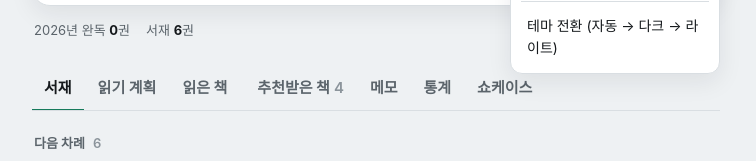
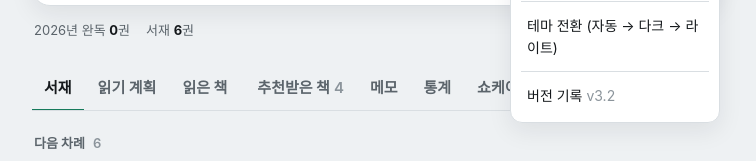
Before and after one commit to syrano15/chaekgalpi, a plain HTML site: page index.html in a window 1280 px wide. Both pictures are taken after a click on the button "메뉴". Shown: the part 314-475 px from the top of the page, without its empty margins (264-1020 px from the left). Drawn offline with Linux system fonts and the light colour scheme; a web font is replaced by a local one.

Commit message:
책갈피 v3.2 — 버전 기록
- 메뉴에 버전 기록 추가 (v1.0~v3.2)
- v3.1 도서관 대출 상태, v3.2 읽기 계획 탭

Co-Authored-By: Claude Opus 5.5 <noreply@anthropic.com>
Claude-Session: https://claude.ai/code/session_015scnUXsoKXeFVtQhWqD6N2

```diff
--- a/index.html
+++ b/index.html
@@ -232,6 +232,11 @@ mark{background:color-mix(in srgb,var(--accent) 40%,transparent);color:inherit;b
 
 /* dialogs */
 dialog{border:0;padding:0;background:transparent;color:var(--text);max-width:560px;width:calc(100% - 24px)}
+.changelog section{padding:10px 0;border-bottom:1px solid var(--line)}
+.changelog section:last-child{border-bottom:0}
+.changelog h4{margin:0 0 6px;font-size:15px}
+.changelog h4 small{color:var(--faint);font-weight:600;font-size:12px;margin-left:6px}
+.changelog ul{margin:0;padding-left:18px;color:var(--muted);font-size:14px;line-height:1.6}
 dialog::backdrop{background:rgba(8,12,15,.6);backdrop-filter:blur(3px)}
 .sheet{background:var(--surface);border:1px solid var(--line);border-radius:18px;box-shadow:var(--shadow);max-height:calc(100dvh - 40px);display:flex;flex-direction:column}
 .sheet-hd{display:flex;align-items:center;justify-content:space-between;padding:16px 18px 6px}
@@ -320,6 +325,8 @@ textarea.in{resize:vertical;min-height:64px}
         <button data-act="import">백업 파일 가져오기</button>
         <hr>
         <button data-act="theme">테마 전환 (자동 → 다크 → 라이트)</button>
+        <hr>
+        <button data-act="changelog">버전 기록 <span id="appVer" style="color:var(--faint)"></span></button>
       </div>
       <input type="file" id="importFile" accept="application/json,.json" hidden>
     </div>
@@ -443,6 +450,14 @@ textarea.in{resize:vertical;min-height:64px}
   </div>
 </dialog>
 
+<!-- 버전 기록 -->
+<dialog id="logDlg">
+  <div class="sheet">
+    <div class="sheet-hd"><h3>버전 기록</h3><button type="button" class="btn ghost icon-btn" data-close aria-label="닫기">✕</button></div>
+    <div class="sheet-bd"><div class="changelog" id="changelog"></div></div>
+  </div>
+</dialog>
+
 <!-- 카카오 키 -->
 <dialog id="kakaoDlg">
   <form class="sheet" id="kakaoForm">
@@ -486,6 +501,23 @@ textarea.in{resize:vertical;min-height:64px}
 <script>
 (() => {
 const KEY = 'chaekgalpi.v1';
+// 버전 기록 (새 버전을 올릴 때 맨 위에 추가)
+const CHANGELOG = [
+  ['3.2','2026.10.26',['읽기 계획 탭 — Claude가 정한 다음 읽을 책 순서와 대략적인 시기','빌린 책은 반납일 순으로 먼저, 반납일을 넘길 것 같으면 연장 경고','도서관 책은 대차 신청할 날짜를 함께 표시 (읽을 차례 1주 전)','읽는 속도 선택 (2주 1권 / 주 1권 / 주 2권), 계획 새로고침 버튼','수령일·배송 중 같은 상태와 쉬어가는 날 표시, 사서 읽을 책은 따로 모음','메뉴에 버전 기록']],
+  ['3.1','2026.10.25',['추천받은 책에 구로통합도서관 대출 상태 표시 (고척 대출가능 / 대차가능 / 대출중 / 미소장)','누르면 도서관 사이트에서 그 책을 바로 검색','GitHub Actions가 3시간마다 도서관을 조회해 상태 갱신']],
+  ['3.0','2026.10.25',['읽은 책 탭']],
+  ['2.9','2026.10.25',['교보문고·알라딘 구매 링크, 절판 책은 알라딘 중고로']],
+  ['2.8','2026.10.25',['새 버전 자동 업데이트']],
+  ['2.7','2026.10.25',['추천받은 책 바로 삭제 (되돌리기 가능)']],
+  ['2.6','2026.10.25',['설치한 앱과 브라우저 창 동기화','Claude가 준 추가 링크 붙여넣기']],
+  ['2.5','2026.10.25',['책 검색 (카카오), 추가 링크로 책 한 번에 담기']],
+  ['2.4','2026.10.25',['추천받은 책 탭 — 산 책·빌린 책은 버튼 하나로 서재에']],
+  ['2.3','2026.10.21',['색 테마 변경']],
+  ['2.2','2026.10.21',['도서관 대여 기록과 반납 일정']],
+  ['2.1','2026.10.20',['표지 불러오기 수정']],
+  ['2.0','2026.10.20',['분류 관리, 표지, 메모 탭, 통계 탭']],
+  ['1.0','2026.10.20',['띄엄띄엄 읽어도 부담 없는 독서 기록 PWA 첫 버전']],
+];
 const THEME_KEY = 'chaekgalpi.theme';
 const DEFAULT_CATS = [
   {id:'game', label:'게임', color:'#e07a5f'},
@@ -1381,6 +1413,7 @@ menu.addEventListener('click', e=>{
   const act=e.target.dataset.act; if(!act) return; menu.hidden=true;
   if (act==='cats') openCats();
   else if (act==='kakao') openKakao();
+  else if (act==='changelog'){ $('#changelog').innerHTML = CHANGELOG.map(([v,d,items])=>`<section><h4>v${v} <small>${d}</small></h4><ul>${items.map(x=>`<li>${esc(x)}</li>`).join('')}</ul></section>`).join(''); $('#logDlg').showModal(); }
   else if (act==='pastelink'){
     const v=prompt('Claude가 준 추가 링크를 붙여넣어 주세요');
     if (!v) return;
@@ -1536,6 +1569,7 @@ function applyTheme(){
   if(t==='auto') document.documentElement.removeAttribute('data-theme'); else document.documentElement.dataset.theme=t;
 }
 applyTheme();
+$('#appVer').textContent = 'v'+CHANGELOG[0][0];
 render();
 checkAddLink();
 loadLib();
--- a/sw.js
+++ b/sw.js
@@ -1,4 +1,4 @@
-const CACHE = 'chaekgalpi-v16';
+const CACHE = 'chaekgalpi-v17';
 const SHELL = ['./', './index.html', './manifest.webmanifest', './icon-192.png', './icon-512.png'];
 self.addEventListener('install', e => {
   e.waitUntil(caches.open(CACHE).then(c => c.addAll(SHELL.map(u => new Request(u, {cache:'reload'})))).then(() => self.skipWaiting()));
```
